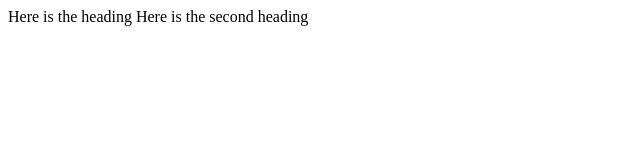
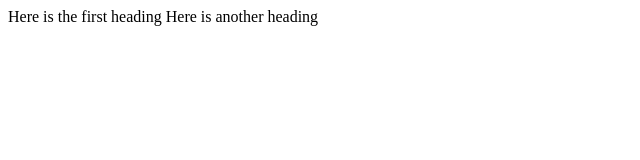
Before and after one commit to alisalamatian1/Git, a plain HTML site: page index.html in a window 1280 px wide. Shown: the full height of the page, 0-640 px from the left. Drawn offline with Linux system fonts and the light colour scheme.

Commit message:
Test (#1)
* adding another heading

* modifying another heading

* Update index.html

* adding another heading

* modifying another heading

* fixing index

```diff
--- a/index.html
+++ b/index.html
@@ -1,2 +1,2 @@
-<h> Here is the heading </h>
-<h> Here is the second heading </h>
+<h> Here is the first heading </h>
+<h> Here is another heading </h>
```
